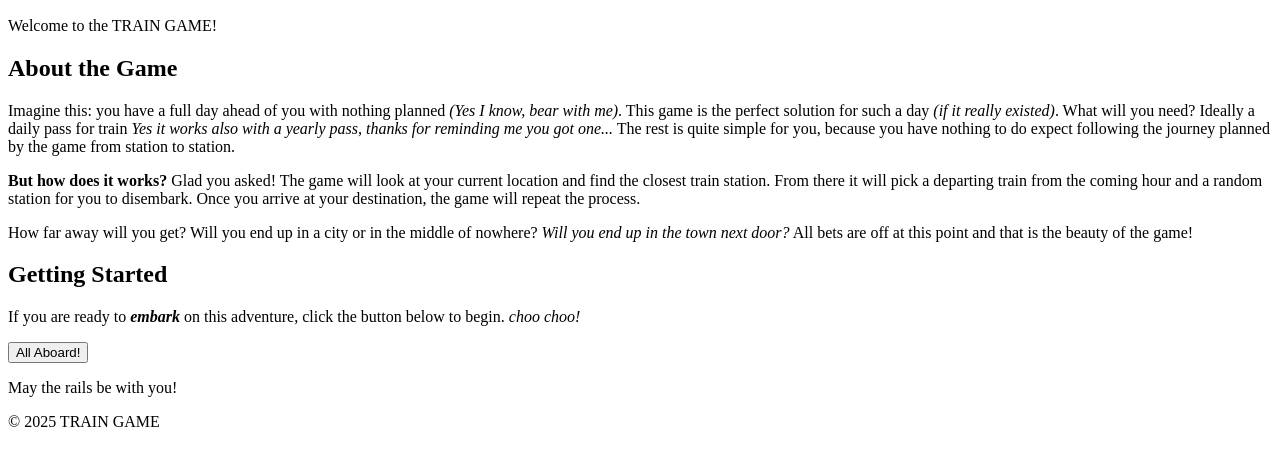
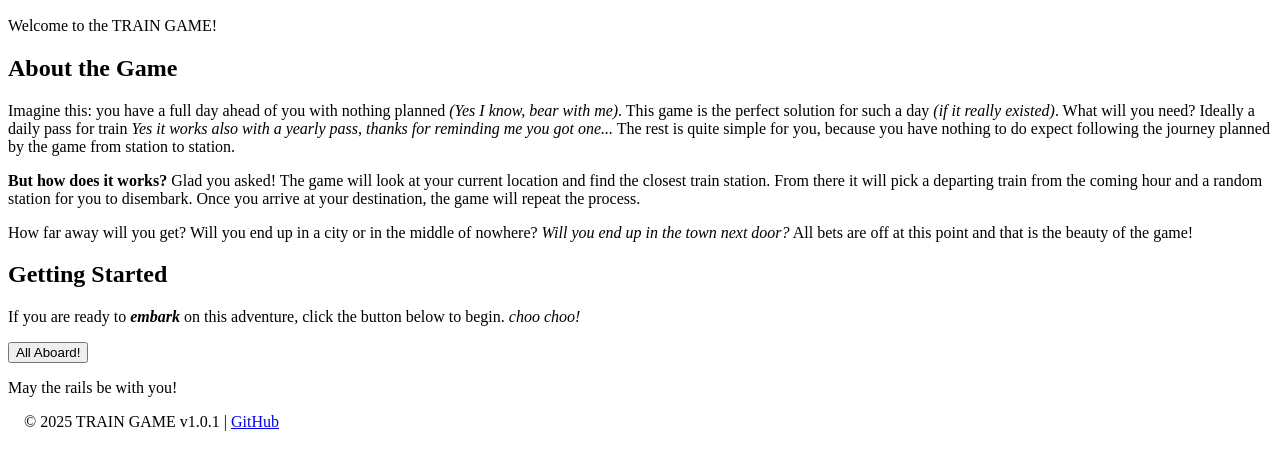
Before and after one commit to JonathanGuerne/TrainStationGame2, a website built with Vite: page index.html in a window 1280 px wide. Shown: the part 220-690 px from the top of the page. Built offline with nearby package versions, Linux system fonts and the light colour scheme.

Commit message:
feat: Update footer to include app version and GitHub link

```diff
--- a/index.html
+++ b/index.html
@@ -721,8 +721,8 @@
       </article>
     </main>
     <div id="toast-container" aria-live="polite" aria-atomic="true"></div>
-    <footer>
-      <p>&copy; 2025 TRAIN GAME</p>
+    <footer style="margin-left: 1rem;">
+      <p>&copy; 2025 TRAIN GAME <span id="app-version"></span> | <a href="https://github.com/JonathanGuerne/TrainStationGame2" target="_blank" rel="noopener noreferrer">GitHub</a></p>
     </footer>
   </body>
   <script type="module" src="./src/index.ts"></script>
--- a/package.json
+++ b/package.json
@@ -1,6 +1,6 @@
 {
   "name": "train-game",
-  "version": "1.0.0",
+  "version": "1.0.1",
   "description": "",
   "main": "index.js",
   "scripts": {
--- a/src/index.ts
+++ b/src/index.ts
@@ -14,6 +14,12 @@ import {
 import {
   deduplicateCandidatesByDestination,
 } from "./candidateSelection";
+
+// Set app version in footer
+const appVersionElement = document.getElementById("app-version");
+if (appVersionElement) {
+  appVersionElement.textContent = `v${__APP_VERSION__}`;
+}
 
 // ============================================================
 // TOAST NOTIFICATIONS
--- a/vite.config.js
+++ b/vite.config.js
@@ -1,6 +1,14 @@
 import { defineConfig } from "vite";
 import { viteSingleFile } from "vite-plugin-singlefile";
+import { readFileSync } from "fs";
+
+// Read version from package.json
+const packageJson = JSON.parse(readFileSync("./package.json", "utf-8"));
+const version = packageJson.version;
 
 export default defineConfig({
   plugins: [viteSingleFile()],
+  define: {
+    __APP_VERSION__: JSON.stringify(version),
+  },
 });
```
